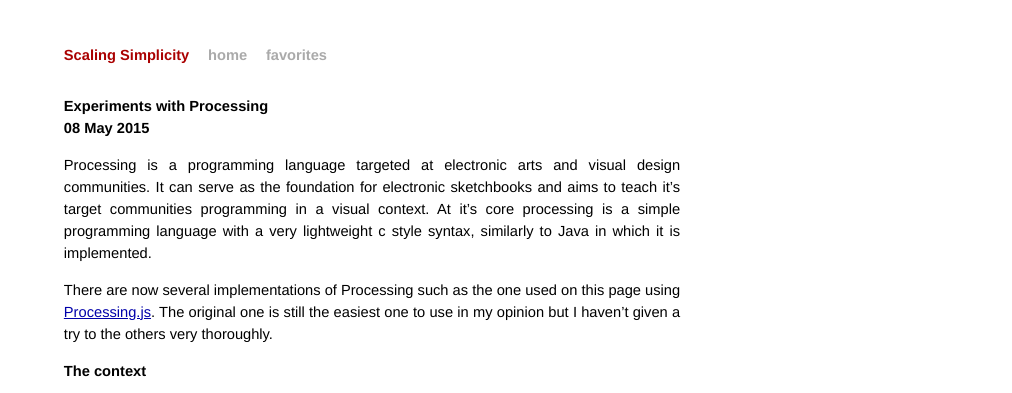
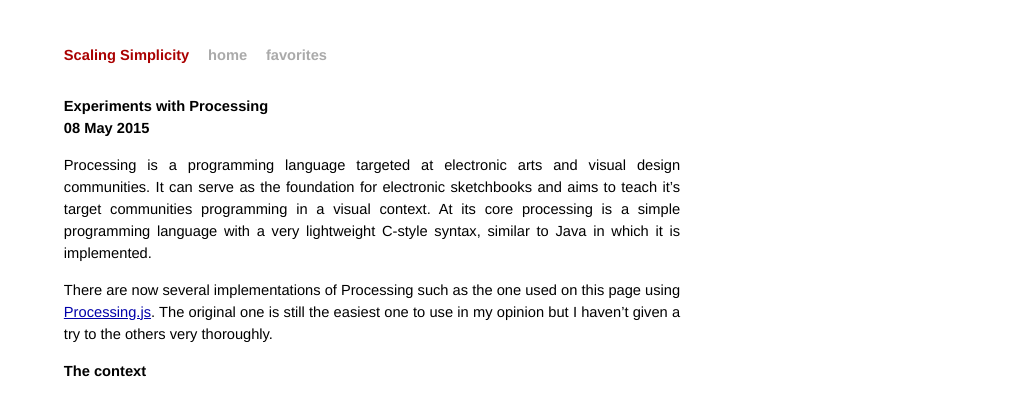
Before and after one commit to jonfk/jonfk.ca, a Jekyll site: the page built from _posts/2015-05-08-Experiments-with-processing.md, in a window 1280 px wide. Shown: the top 393 px of the page, without its empty margins (268-1280 px from the left). Built offline with Jekyll 4.4.1, drawn with Linux system fonts in a browser that asks for light colours; Markdown is read by kramdown in place of the engine named in the settings.

Commit message:
Some gramatical fixes

```diff
--- a/_posts/2015-05-08-Experiments-with-processing.md
+++ b/_posts/2015-05-08-Experiments-with-processing.md
@@ -6,8 +6,8 @@ tags: learning markup art drawing language
 
 Processing is a programming language targeted at electronic arts and visual design communities.
 It can serve as the foundation for electronic sketchbooks and aims to teach it's target communities
-programming in a visual context. At it's core processing is a simple programming language with a very
-lightweight c style syntax, similarly to Java in which it is implemented.
+programming in a visual context. At its core processing is a simple programming language with a very
+lightweight C-style syntax, similar to Java in which it is implemented.
 
 There are now several implementations of Processing such as the one used on this page using
 [Processing.js](http://processingjs.org/). The original one is still the easiest one to use
```
